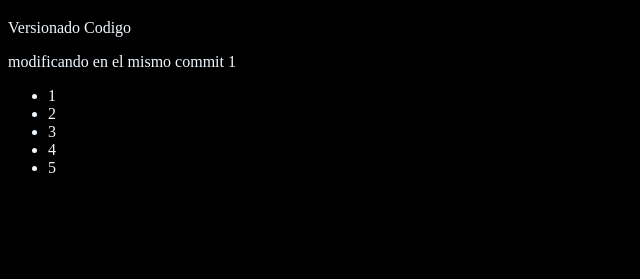
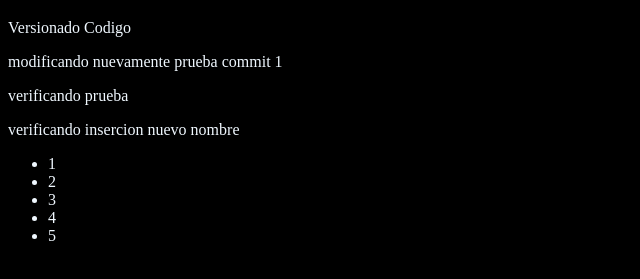
Before and after one commit to Josmirj/curso-git-josmirj, a plain HTML site: page index.html in a window 1280 px wide. Shown: the part 61-340 px from the top of the page, without its empty margins (0-640 px from the left). Drawn offline with Linux system fonts and the light colour scheme.

Commit message:
se agrega nuevas parrafos al nuevo p2

```diff
--- a/index.html
+++ b/index.html
@@ -10,7 +10,9 @@
 <body>
   <h1>Aprendiendo Git</h1>
   <p>Versionado Codigo</p>
-  <p>modificando en el mismo commit 1</p>
+  <p>modificando nuevamente prueba commit 1</p>
+  <p>verificando prueba</p>
+  <p>verificando insercion nuevo nombre</p>
   <ul>
     <li>1</li>
     <li>2</li>
```
